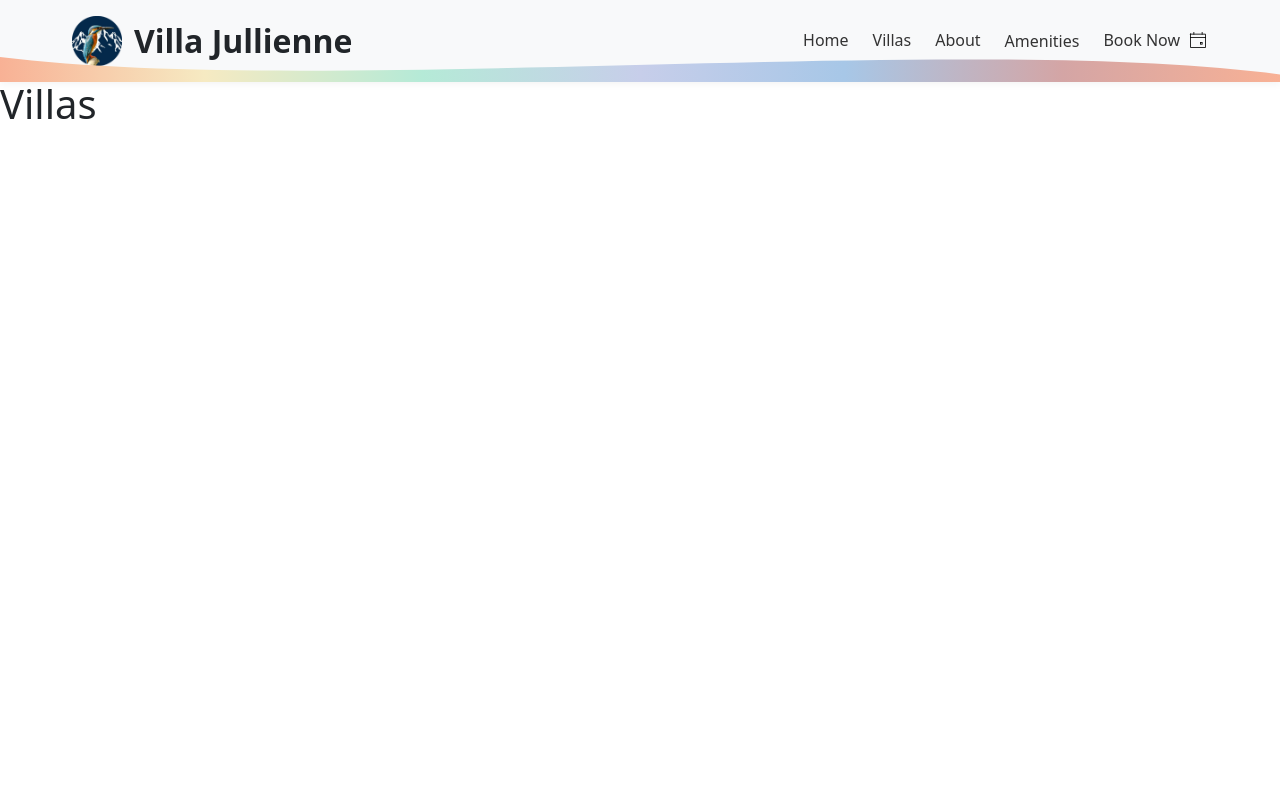
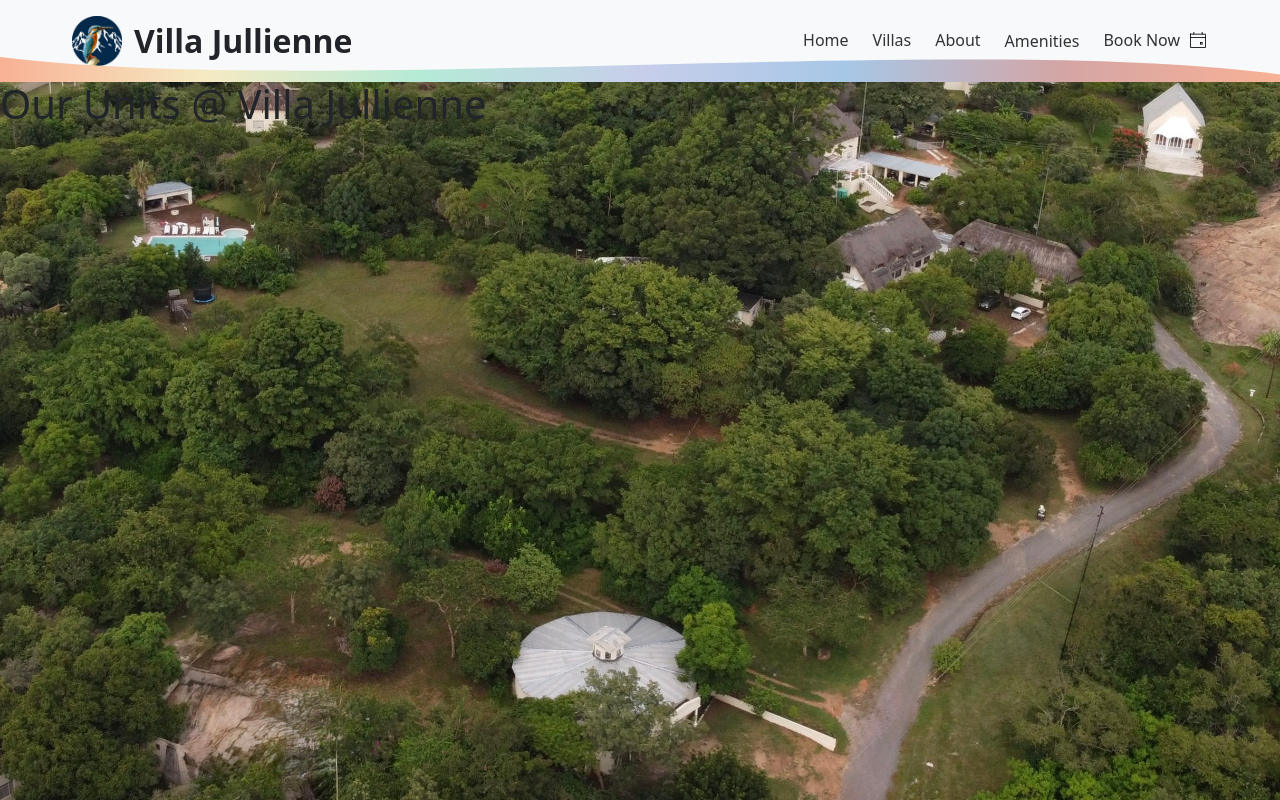
Before and after one commit to CilliersSwanepoel/VillaJullienne, a React (Vite) app in the folder villajullienne/: page /villas in a window 1280 px wide. Built offline with nearby package versions, Linux system fonts and the light colour scheme.

Commit message:
Updates Villas
Partially incomplete

```diff
--- a/villajullienne/src/components/page/Villas.jsx
+++ b/villajullienne/src/components/page/Villas.jsx
@@ -1,9 +1,25 @@
 import React from 'react';
+import '../../static/css/page/Villas.css';
+import TopView from '../../static/assets/page/homelanding/top_view.jpg';
 
 function Villas() {
     return (
         <div style={{ marginTop: 80 }}>
-            <h1>Villas</h1>
+            <div className='villas-welcome-message-container' style={{
+                backgroundImage: `url(${TopView})`,
+                position: 'relative',
+                width: '100vw',
+                height: '90vh',
+                margin: 0,
+                padding: 0,
+                overflow: 'hidden',
+                backgroundSize: 'cover',
+                backgroundPosition: 'center',
+                backgroundRepeat: 'no-repeat'
+            }}>
+                <h1 className='villas-welcome-message-title'>Our Units @ Villa Jullienne</h1>
+                <h2 className='villas-welcome-message-description'></h2>
+            </div>
         </div>
     );
 }
```
Also changed, not shown: villajullienne/src/static/css/page/Villas.css (added).
